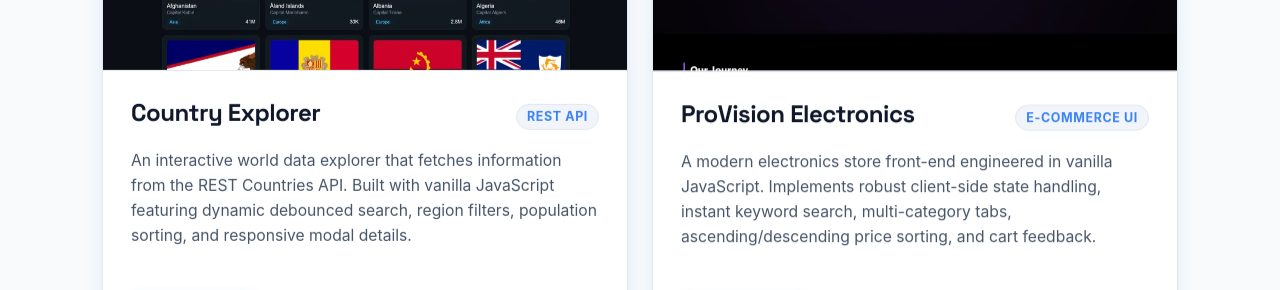
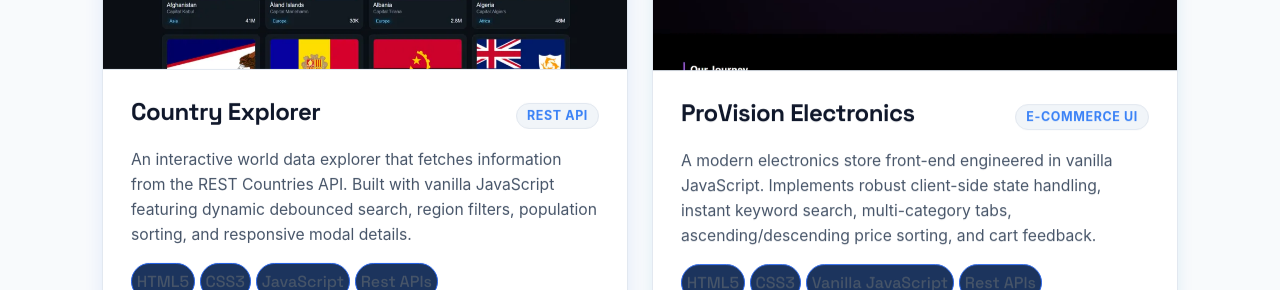
Before and after one commit to rehmanali-aidev/rehmanali-aidev.github.io, a plain HTML site: page index.html in a window 1280 px wide. Shown: the part 2915-3205 px from the top of the page. Drawn offline with nearby package versions, Linux system fonts and the light colour scheme; no server answers.

Commit message:
Some corrections

```diff
--- a/css/style.css
+++ b/css/style.css
@@ -701,7 +701,7 @@ body.dark-theme .tile-next {
     box-shadow: 0 4px 14px -2px var(--float-color, rgba(15, 23, 42, 0.05));
   }
   50% {
-    transform: translateY(-3.5px);
+    transform: translateY(-5px);
     box-shadow: 0 12px 26px -4px var(--float-color, rgba(15, 23, 42, 0.12));
   }
 }
@@ -790,6 +790,22 @@ body.dark-theme .project-react {
   font-size: 0.92rem;
   line-height: 1.55;
 }
+.tags{
+  width: 100%;
+  display: flex;
+  justify-content: first baseline;
+  flex-wrap: wrap;
+  align-items: center;
+  gap: 5px;
+}
+.tags span{
+  background:  var(--navy);
+  font-family:var(--font-display);
+  padding: 0.3rem;
+  color: var(--muted);
+  border-radius: 20px;
+  border: 1px solid var(--accent);
+}
 
 .status-pill {
   font-size: 0.74rem;
@@ -819,6 +835,7 @@ body.dark-theme .project-react {
   align-items: center;
   transition: color 0.2s ease;
 }
+
 
 .project-card-links a:hover {
   color: var(--blue-dark);
--- a/index.html
+++ b/index.html
@@ -199,6 +199,7 @@
                   <span class="tech-count">REST API</span>
                 </div>
                 <p class="featured-desc">An interactive world data explorer that fetches information from the REST Countries API. Built with vanilla JavaScript featuring dynamic debounced search, region filters, population sorting, and responsive modal details.</p>
+                 <div class="tags"><span>HTML5</span><span>CSS3</span><span>JavaScript</span><span>Rest APIs</span></div>
                 <div class="featured-actions mt-4 pt-2">
                   <a href="https://exp-country.netlify.app" target="_blank" rel="noopener noreferrer" class="button button-sm button-primary" aria-label="Launch Country Explorer live demo">
                     <i class="fa-solid fa-arrow-up-right-from-square me-1" aria-hidden="true"></i> Live Demo
@@ -223,6 +224,7 @@
                   <span class="tech-count">E-Commerce UI</span>
                 </div>
                 <p class="featured-desc">A modern electronics store front-end engineered in vanilla JavaScript. Implements robust client-side state handling, instant keyword search, multi-category tabs, ascending/descending price sorting, and cart feedback.</p>
+                 <div class="tags"><span>HTML5</span><span>CSS3</span><span>Vanilla JavaScript</span><span>Rest APIs</span></div>
                 <div class="featured-actions mt-4 pt-2">
                   <a href="https://el-provision.netlify.app" target="_blank" rel="noopener noreferrer" class="button button-sm button-primary" aria-label="Launch ProVision live demo">
                     <i class="fa-solid fa-arrow-up-right-from-square me-1" aria-hidden="true"></i> Live Demo
```
